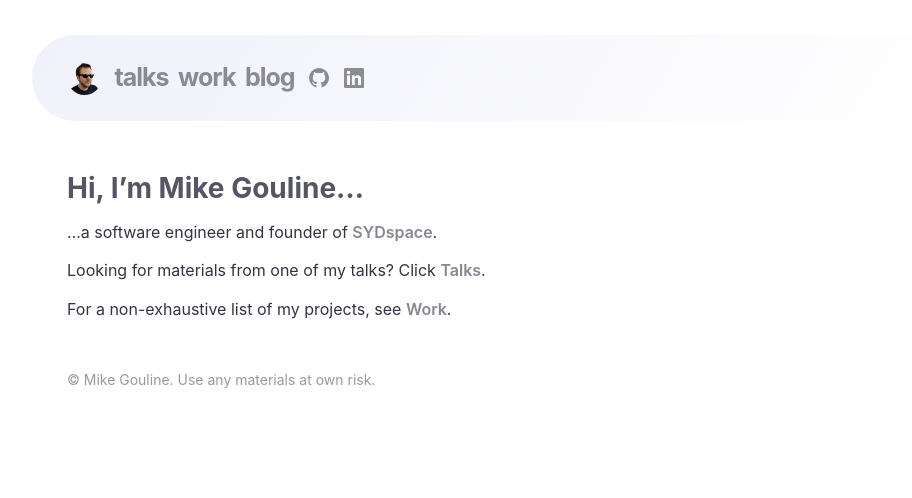
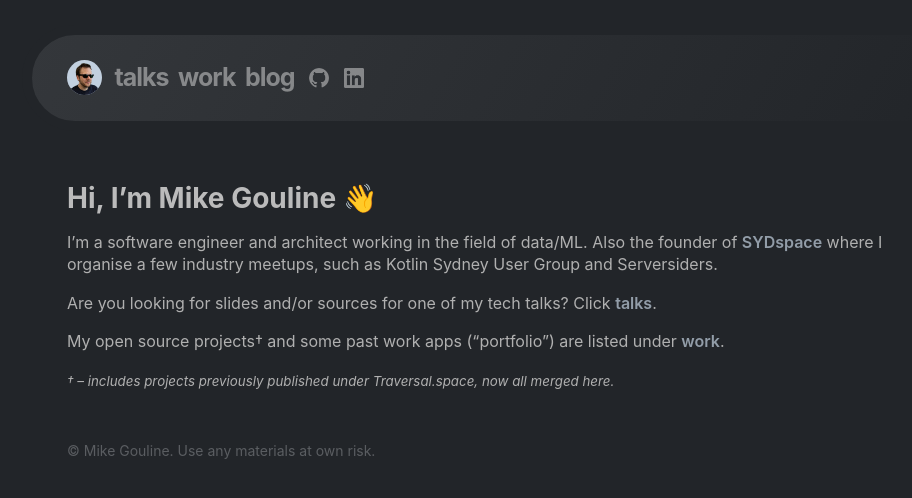
Before and after one commit to gouline/gouline.github.io, a Jekyll site: the page built from index.md, in a window 1280 px wide. Shown: the top 498 px of the page, without its empty margins (148-1060 px from the left). Built offline with Jekyll 4.4.1, drawn with Linux system fonts in a browser that asks for light colours; nearby versions of some CDN libraries.

Commit message:
Major style changes and copy updates

```diff
--- a/_data/work.yml
+++ b/_data/work.yml
@@ -28,7 +28,7 @@ portfolio:
     company:
       name: Cochlear
       url: https://cochlear.com/
-    date: 2016 - 2018
+    date: 2016 – 2018
     links:
       - title: Google Play
         url: https://play.google.com/store/apps/details?id=com.cochlear.clientremote
--- a/css/main.css
+++ b/css/main.css
@@ -1,17 +1,15 @@
 /* Generic */
 
 html {
-  background-color: #fff;
+  background-color: #222529;
 }
 
 body {
   min-height: 100%;
-}
-
-body {
   margin: 0;
   padding: 0;
   font-family: apple-system, BlinkMacSystemFont, "Segoe UI", Roboto, "Helvetica Neue", Arial, sans-serif, "Apple Color Emoji", "Segoe UI Emoji", "Segoe UI Symbol";
+  color: #b0b0b0;
 }
 
 h1, h2, h3, h4 {
@@ -30,24 +28,25 @@ a:hover {
 a.action {
 	display: inline-block;
 	padding: 10px 15px 10px 15px;
-	background: #eeeeee;
-	border-radius: 3px;
+	background: #323539;
+	border-radius: 5px;
+  border-bottom: 1px solid #424549;
 }
 a.action:hover {
-	background: #e7e7e7;
 	text-decoration: none;
 }
 
 code {
-  color: #464646;
+  color: #c2c5c9;
   font-family: Courier, monospace;
   font-size: 14px;
 }
 
 pre.highlight {
   padding: 10px;
-  background: #f8f8f9;
+  background: #272a2e;
   border-radius: 5px;
+  overflow-x: auto;
 }
 
 blockquote {
@@ -67,8 +66,8 @@ hr {
 
 #header {
   padding: 20px 10px 17px 10px;
-  background: rgb(240,241,250);
-  background: linear-gradient(120deg,rgba(240,241,250,1) 0%,rgba(255,255,255,0) 100%);
+  background: rgb(52, 55, 59);
+  background: linear-gradient(120deg, rgba(52, 55, 59, 1) 0%, rgba(34, 37, 41, 0) 100%);
 }
 
 #header-inline {
@@ -84,7 +83,7 @@ hr {
   margin-right: 5px;
   padding: 5px 0 5px 0;
   opacity: 0.5;
-  color: #223;
+  color: #ddd;
   font-size: 25px;
   font-weight: bold;
   line-height: 45%;
@@ -112,6 +111,7 @@ hr {
 
 #header-inline a.icon img {
   height: 20px;
+  filter: invert(1);
 }
 
 #header-logo {
@@ -119,6 +119,7 @@ hr {
   width: 35px;
   height: 35px;
   border-radius: 100px;
+  background: #c2d0df;
 }
 
 /* Footer */
@@ -127,7 +128,7 @@ hr {
   padding-bottom: 70px;
   font-size: 14px;
   font-weight: light;
-  color: #334;
+  color: #929599;
   opacity: 0.5;
 }
 
@@ -139,11 +140,10 @@ hr {
 }
 
 #content h1, #content h2, #content h3 {
-  color: #556;
+  color: #bbb;
 }
 
 #content p, #content ul {
-  color: #334;
   line-height: 1.4;
 }
 
@@ -169,7 +169,7 @@ hr {
 }
 
 .section-content a {
-  color: #556;
+  color: #c2d0df;
   font-weight: 600;
   opacity: 0.7;
 }
@@ -198,13 +198,12 @@ hr {
 .section-content ul.section-content-links li a {
   display: inline;
   padding: 4px 8px 4px 8px;
-  background-color: #eeeef0;
-  color: #000010;
+  background-color: #323539;
   text-decoration: none;
   white-space: nowrap;
   line-height: 2;
   border-radius: 5px;
-  border-bottom: 1px solid #bbb;
+  border-bottom: 1px solid #424549;
   opacity: 0.7;
 }
 
@@ -215,7 +214,6 @@ hr {
 
 .section-content a.section-anchor {
   font-size: 15px;
-  color: #555560;
 }
 
 .section-content .upcoming-flag {
@@ -239,16 +237,16 @@ hr {
   background-color: #eee;
   border-radius: 10px;
   border: 1px solid #e8e8e8;
-  border-bottom: 2px solid #aaa;
+  border-bottom: 2px solid #b0b0b0;
 }
 
 .section-thumbnail-phone {
   width: 236px;
   height: 420px;
   padding: 25px 5px 25px 5px;
-  background-color: #222;
+  background-color: #3a3a3a;
   border-radius: 25px;
-  border: 3px solid #001222;
+  border: 3px solid #303030;
 }
 
 .section-thumbnail-phone img {
@@ -268,7 +266,7 @@ hr {
 /* Generic media */
 
 img.hero {
-  border: 1px solid #ddd;
+  border: 1px solid #3a3a3a;
 }
 
 /* Desktop-only */
@@ -280,9 +278,10 @@ img.hero {
   }
 
   #header {
-    margin-top: 35px;
+    margin-top: 25px;
     margin-bottom: 5px;
     border-radius: 100px;
+    border: 10px solid #222529;
   }
 
   #header-inline {
--- a/index.md
+++ b/index.md
@@ -5,10 +5,12 @@ title: Home
 description: Projects, talk materials and links.
 ---
 
-# Hi, I'm Mike Gouline...
+# Hi, I'm Mike Gouline 👋
 
-...a software engineer and founder of [SYDspace](https://sydspace.org/){:target="_blank"}.
+I'm a software engineer and architect working in the field of data/ML. Also the founder of [SYDspace](https://sydspace.org/){:target="_blank"} where I organise a few industry meetups, such as Kotlin Sydney User Group and Serversiders.
 
-Looking for materials from one of my talks? Click [Talks]({{ '/talks' | relative_url }}).
+Are you looking for slides and/or sources for one of my tech talks? Click [talks]({{ '/talks' | relative_url }}).
 
-For a non-exhaustive list of my projects, see [Work]({{ '/work' | relative_url }}).
+My open source projects† and some past work apps ("portfolio") are listed under [work]({{ '/work' | relative_url }}).
+
+<small style="font-style:italic;">† &ndash; includes projects previously published under Traversal.space, now all merged here.</small>
```
Also changed, not shown: css/dark.css (deleted, +0 -66 lines), favicon.ico, img/favicon.png, img/logo_medium.png (deleted), img/nav_500px.png (deleted).
